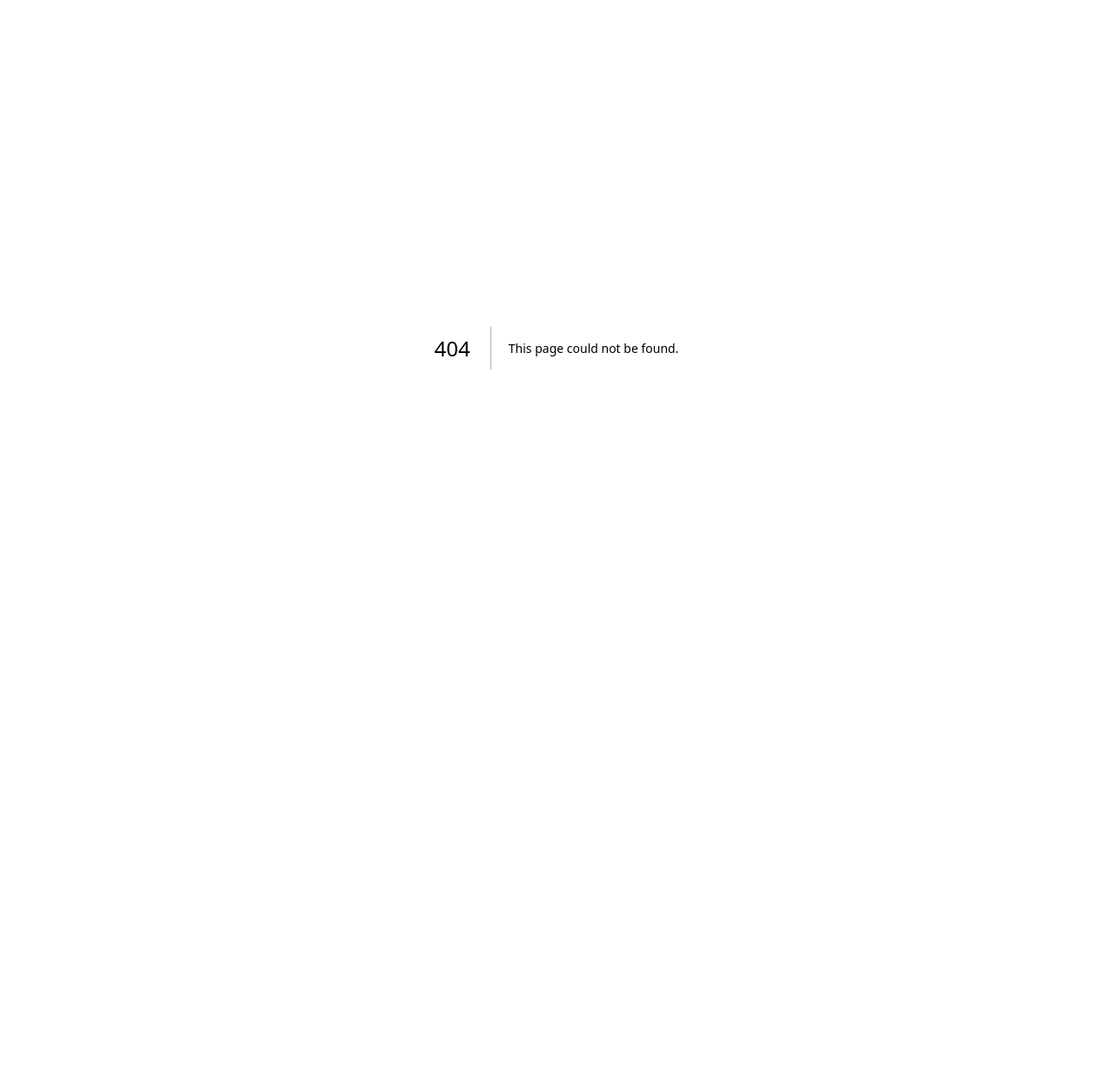
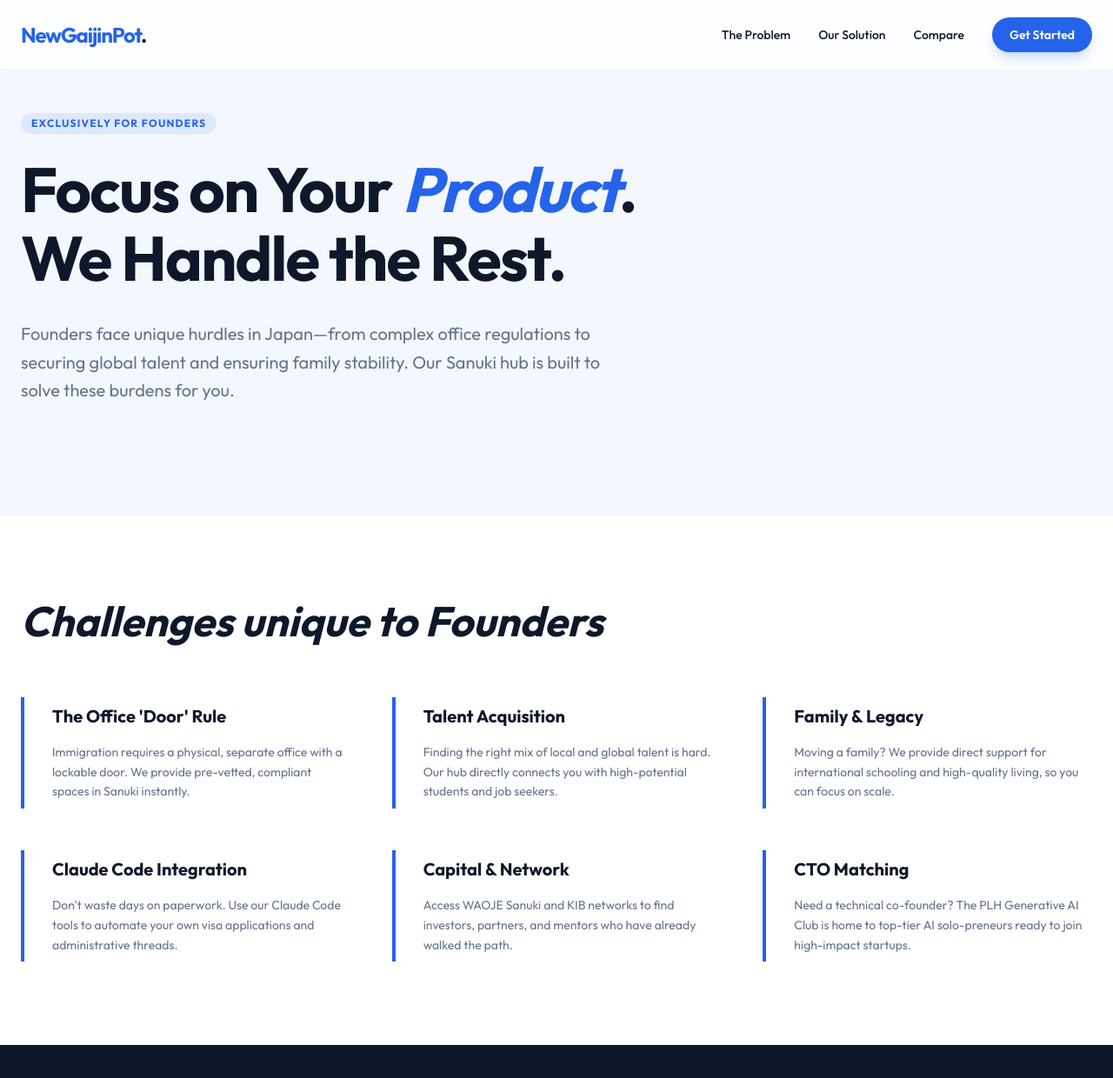
Before and after one commit to takeman555/new-gaijin-pot, a Next.js app: page /founders in a window 1280 px wide. Before the commit this address had no page. Shown: the top 1240 px of the page at 87% size. Before the commit the page ends 800 px from the top, so only its background shows below. Built offline with nearby package versions, Linux system fonts and the light colour scheme.

Commit message:
Expand target audience to all foreigners and add dedicated Founders page

```diff
--- /dev/null
+++ b/pages/founders.tsx
@@ -0,0 +1,109 @@
+import Head from "next/head";
+import Image from "next/image";
+import Link from "next/link";
+import Navbar from "@/components/Navbar";
+
+export default function Founders() {
+    return (
+        <div className="min-h-screen bg-background text-foreground font-sans selection:bg-primary/20">
+            <Head>
+                <title>For Founders | NewGaijinPot Sanuki Hub</title>
+            </Head>
+
+            <Navbar />
+
+            <main>
+                {/* Hero Section */}
+                <section className="relative pt-32 pb-20 bg-primary/5">
+                    <div className="max-w-7xl mx-auto px-6">
+                        <span className="inline-block py-1 px-3 rounded-full bg-primary/10 text-primary text-xs font-bold tracking-widest uppercase mb-6">
+                            Exclusively for Founders
+                        </span>
+                        <h1 className="text-5xl md:text-7xl font-bold tracking-tight mb-8 leading-[1.1] max-w-4xl">
+                            Focus on Your <span className="text-primary italic">Product</span>. <br />
+                            We Handle the Rest.
+                        </h1>
+                        <p className="text-xl text-secondary mb-12 max-w-2xl leading-relaxed">
+                            Founders face unique hurdles in Japan—from complex office regulations to securing global talent and ensuring family stability. Our Sanuki hub is built to solve these burdens for you.
+                        </p>
+                    </div>
+                </section>
+
+                {/* Founder Challenges Section */}
+                <section className="py-24">
+                    <div className="max-w-7xl mx-auto px-6">
+                        <h2 className="text-3xl md:text-5xl font-bold mb-16 italic">Challenges unique to Founders</h2>
+                        <div className="grid md:grid-cols-2 lg:grid-cols-3 gap-12">
+                            {[
+                                {
+                                    title: "The Office 'Door' Rule",
+                                    desc: "Immigration requires a physical, separate office with a lockable door. We provide pre-vetted, compliant spaces in Sanuki instantly."
+                                },
+                                {
+                                    title: "Talent Acquisition",
+                                    desc: "Finding the right mix of local and global talent is hard. Our hub directly connects you with high-potential students and job seekers."
+                                },
+                                {
+                                    title: "Family & Legacy",
+                                    desc: "Moving a family? We provide direct support for international schooling and high-quality living, so you can focus on scale."
+                                },
+                                {
+                                    title: "Claude Code Integration",
+                                    desc: "Don't waste days on paperwork. Use our Claude Code tools to automate your own visa applications and administrative threads."
+                                },
+                                {
+                                    title: "Capital & Network",
+                                    desc: "Access WAOJE Sanuki and KIB networks to find investors, partners, and mentors who have already walked the path."
+                                },
+                                {
+                                    title: "CTO Matching",
+                                    desc: "Need a technical co-founder? The PLH Generative AI Club is home to top-tier AI solo-preneurs ready to join high-impact startups."
+                                }
+                            ].map((item, i) => (
+                                <div key={i} className="border-l-4 border-primary pl-8 py-2">
+                                    <h3 className="text-xl font-bold mb-4">{item.title}</h3>
+                                    <p className="text-secondary text-sm leading-relaxed">{item.desc}</p>
+                                </div>
+                            ))}
+                        </div>
+                    </div>
+                </section>
+
+                {/* Triple Community Callout */}
+                <section className="py-24 bg-foreground text-background">
+                    <div className="max-w-7xl mx-auto px-6 text-center">
+                        <h2 className="text-4xl md:text-5xl font-bold mb-12">Your Local Board of Advisors</h2>
+                        <div className="grid md:grid-cols-3 gap-8 text-left">
+                            <div className="p-8 bg-white/5 rounded-3xl border border-white/10">
+                                <h4 className="text-2xl font-bold text-primary mb-4">WAOJE Sanuki</h4>
+                                <p className="text-background/70 text-sm">Advice from Japanese founders who've scaled globally. Your bridge to the world.</p>
+                            </div>
+                            <div className="p-8 bg-white/5 rounded-3xl border border-white/10">
+                                <h4 className="text-2xl font-bold text-primary mb-4">Kagawa Innovation Base</h4>
+                                <p className="text-background/70 text-sm">Direct connection to the local ecosystem. English-first mentorship and local partnerships.</p>
+                            </div>
+                            <div className="p-8 bg-white/5 rounded-3xl border border-white/10">
+                                <h4 className="text-2xl font-bold text-primary mb-4">PLH GenAI Club</h4>
+                                <p className="text-background/70 text-sm">Find your CTO or automate your workflow. Pure technical execution and AI strategy.</p>
+                            </div>
+                        </div>
+                    </div>
+                </section>
+
+                {/* CTA */}
+                <section className="py-32 bg-primary">
+                    <div className="max-w-4xl mx-auto px-6 text-center">
+                        <h2 className="text-4xl md:text-6xl font-black text-white mb-8 italic">Ready to Lead?</h2>
+                        <button className="px-12 py-5 bg-white text-primary rounded-full font-black text-xl hover:scale-105 transition-transform shadow-2xl">
+                            Apply for Founder Support
+                        </button>
+                    </div>
+                </section>
+            </main>
+
+            <footer className="py-12 border-t border-foreground/5 text-center text-secondary text-sm">
+                <p>© 2026 Kirirom Group - NewGaijinPot Project. All rights reserved.</p>
+            </footer>
+        </div>
+    );
+}
--- a/pages/index.tsx
+++ b/pages/index.tsx
@@ -1,5 +1,6 @@
 import Head from "next/head";
 import Image from "next/image";
+import Link from "next/link";
 import Navbar from "@/components/Navbar";
 
 export default function Home() {
@@ -17,14 +18,14 @@ export default function Home() {
           <div className="max-w-7xl mx-auto px-6 grid lg:grid-cols-2 gap-12 items-center">
             <div className="relative z-10">
               <span className="inline-block py-1 px-3 rounded-full bg-primary/10 text-primary text-xs font-bold tracking-widest uppercase mb-6">
-                Sanuki City: The Best Entry Point for Foreign Founders
+                Your Lifetime Gateway to Japan
               </span>
               <h1 className="text-5xl md:text-7xl font-bold tracking-tight mb-8 leading-[1.1]">
-                Launch in <span className="text-primary italic">Sanuki</span>. <br />
-                Scale to <span className="text-primary">Japan</span>.
+                Dream in <span className="text-primary italic">Japan</span>. <br />
+                Live with <span className="text-primary">Purpose</span>.
               </h1>
               <p className="text-lg md:text-xl text-secondary mb-10 leading-relaxed max-w-lg">
-                Solving everything from AI-driven visa applications to quality life for your family and employees. Sustainable success starts here.
+                Whether you're a founder, student, or job seeker, we provide the Claude Code powered tools and physical setup to launch your life in Japan.
               </p>
               <div className="flex flex-col sm:flex-row gap-4">
                 <button className="px-8 py-4 bg-primary text-white rounded-full font-bold text-lg hover:scale-105 transition-transform shadow-xl shadow-primary/30">
@@ -216,13 +217,12 @@ export default function Home() {
             <p className="text-background/60 text-xl mb-12">
               Start your journey with our AI Visa tool or book a tour of our Sanuki City hub.
             </p>
-            <div className="flex flex-col sm:flex-row justify-center gap-6">
-              <button className="px-12 py-5 bg-primary text-white rounded-full font-black text-xl hover:scale-105 transition-transform">
-                Launch AI Assistant
-              </button>
-              <button className="px-12 py-5 border border-white/20 text-white rounded-full font-black text-xl hover:bg-white/10 transition-colors">
-                Contact the Hub
-              </button>
+            <div className="hidden md:flex items-center gap-8">
+              <Link href="/founders" className="text-sm font-bold text-primary hover:underline underline-offset-4">For Founders</Link>
+              <Link href="#solution" className="text-sm font-medium hover:text-primary transition-colors">Our Solution</Link>
+              <Link href="#contact" className="px-5 py-2.5 bg-primary text-white rounded-full text-sm font-semibold hover:bg-primary/90 transition-all shadow-lg shadow-primary/20">
+                Join Waitlist
+              </Link>
             </div>
           </div>
         </section>
```
Also changed, not shown: 1 other file (tests, documents, lock files or other folders).
